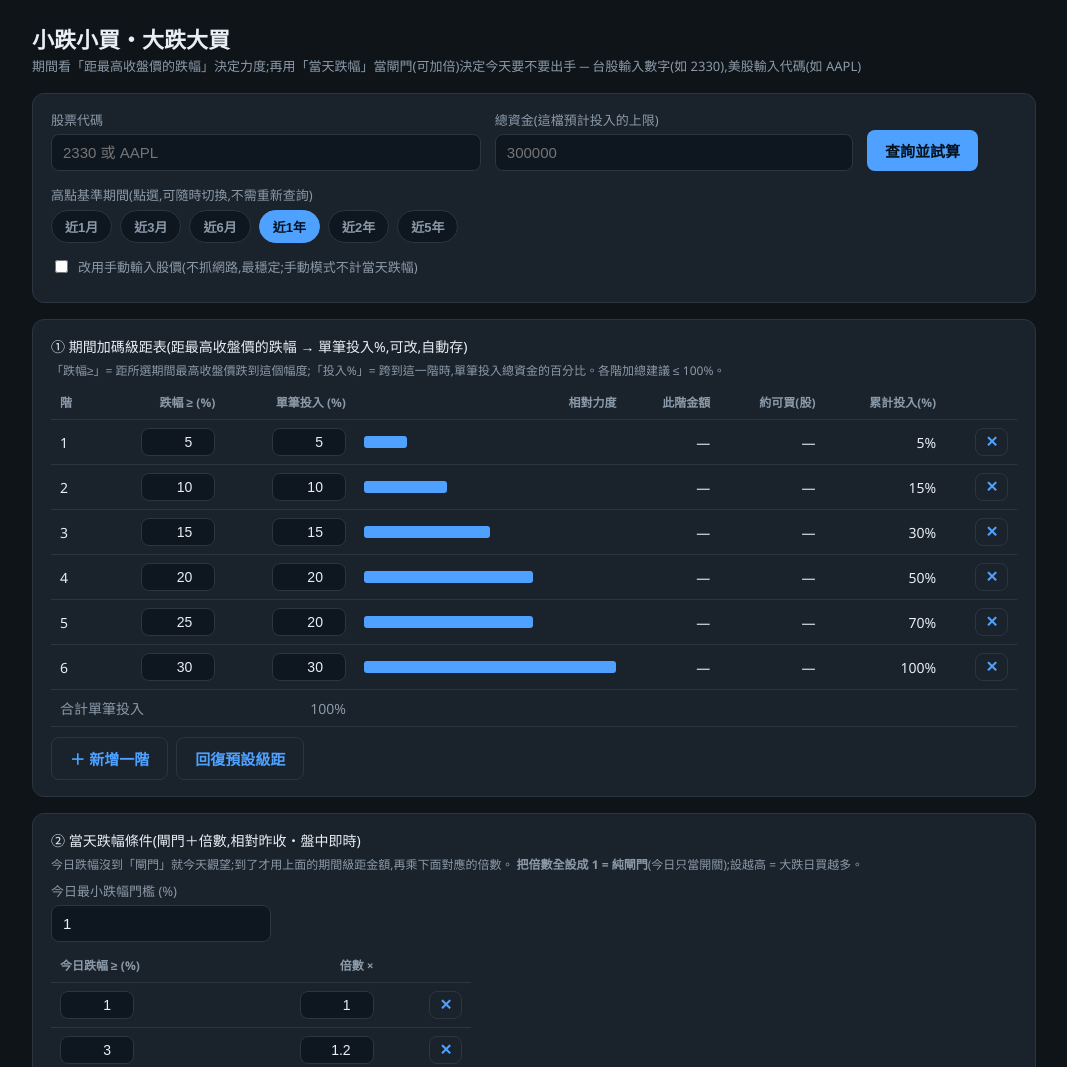
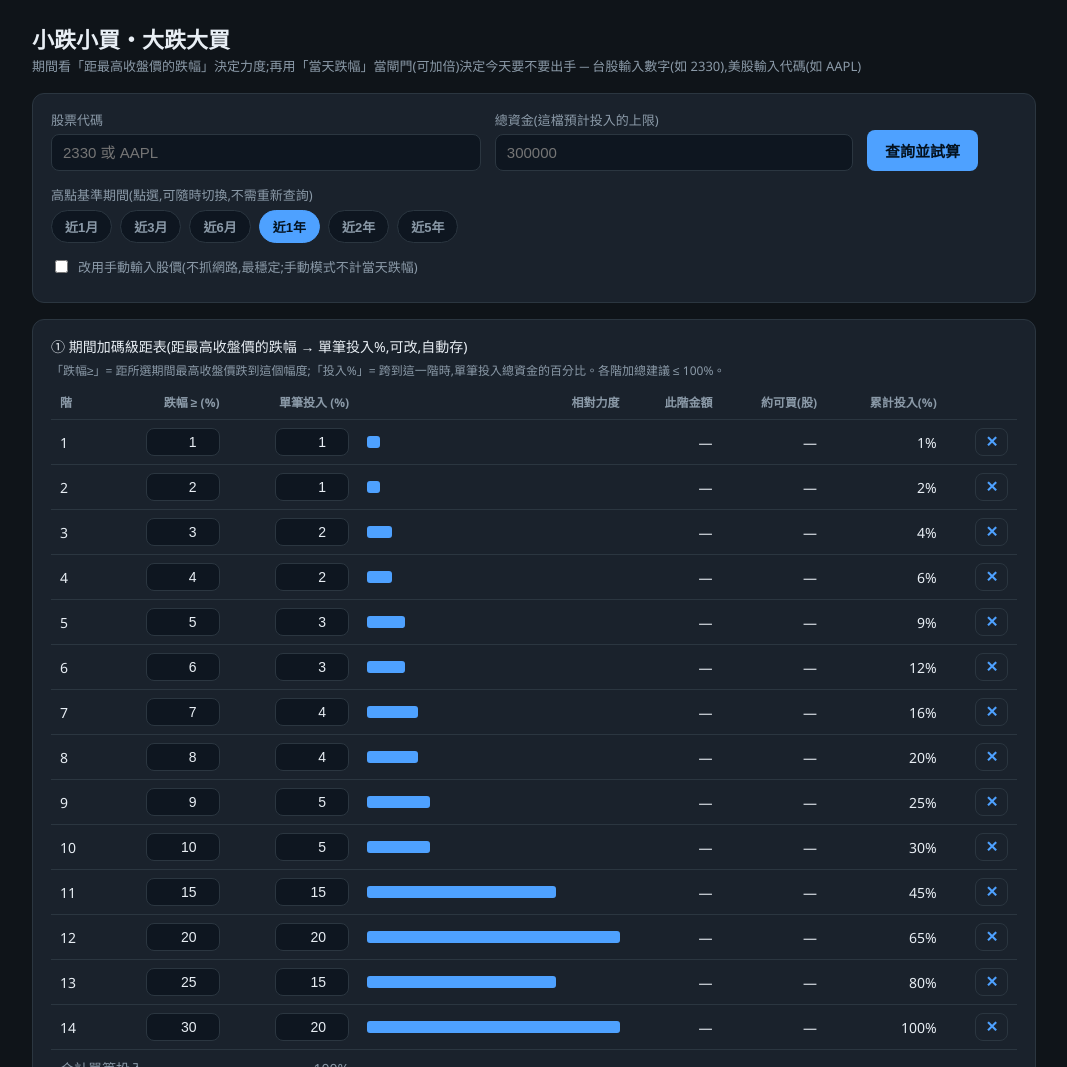
Before and after one commit to jzx0930/FinanceCalculator, a plain HTML site: page index.html in a window 1280 px wide. Shown: the top 1067 px of the page, without its empty margins (106-1173 px from the left). Drawn offline with Linux system fonts and the light colour scheme.

Commit message:
期間級距預設細分 1~10%(小跌小買),保留深跌階,總和100%
- 預設級距:1~10% 每1%一階 + 15/20/25/30% 深跌階,合計100%
- 舊預設自動升級為新預設;自訂過的保留;其他設定不受影響
- 跌幅溫度計標籤只標5的倍數避免擁擠

```diff
--- a/index.html
+++ b/index.html
@@ -204,7 +204,11 @@
    6. 換期間/改級距/改資金/改倍數都用同一份已抓資料即時重算,不重新連線。
    註:高點與今日跌幅都用收盤/昨收,未還原權息,除權息或分割可能偏差。非投資建議。
    ────────────────────────────────────────────────────────────── */
-const DEFAULT_TIERS = [[5,5],[10,10],[15,15],[20,20],[25,20],[30,30]];
+const DEFAULT_TIERS = [
+  [1,1],[2,1],[3,2],[4,2],[5,3],[6,3],[7,4],[8,4],[9,5],[10,5],   // 小跌小買:1~10% 每 1% 一階
+  [15,15],[20,20],[25,15],[30,20]                                  // 大跌大買:深跌階,合計 100%
+];
+const OLD_DEFAULT_TIERS = "[[5,5],[10,10],[15,15],[20,20],[25,20],[30,30]]";  // 舊預設 → 自動升級
 const DEFAULT_MULT  = [[1,1],[3,1.2],[5,1.5]];
 const DEFAULT_GATE  = 1;
 const RANGES = [["1m","近1月",30],["3m","近3月",91],["6m","近6月",182],
@@ -226,8 +230,10 @@ const PROXIES = [
 function loadState(){
   let s={};
   try{ s=JSON.parse(localStorage.getItem(LS))||{}; }catch(e){}
+  let tiers = (s.tiers&&s.tiers.length)? s.tiers : null;
+  if(tiers && JSON.stringify(tiers)===OLD_DEFAULT_TIERS) tiers=null;  // 還在用舊預設 → 升級為新預設
   return {
-    tiers: (s.tiers&&s.tiers.length)? s.tiers : DEFAULT_TIERS.map(r=>r.slice()),
+    tiers: tiers || DEFAULT_TIERS.map(r=>r.slice()),
     mult:  (s.mult &&s.mult.length )? s.mult  : DEFAULT_MULT.map(r=>r.slice()),
     gate:  (s.gate!=null)? s.gate : DEFAULT_GATE,
     capital: s.capital||"", symbol: s.symbol||"", range: s.range||"1y",
@@ -406,7 +412,8 @@ function renderGauge(){
   tiers.forEach(t=>{
     const x=Math.min(100,t[0]/maxTh*100);
     const tick=document.createElement("div"); tick.className="tick"; tick.style.left=x+"%";
-    tick.innerHTML=`<span>${t[0]}%</span>`; g.appendChild(tick);
+    if(t[0]%5===0) tick.innerHTML=`<span>${t[0]}%</span>`;  // 標籤只標 5 的倍數,避免 1~10 擁擠
+    g.appendChild(tick);
   });
   const d=lastQuote.dropPct;
   const mk=document.createElement("div"); mk.className="marker";
```
Also changed, not shown: 1 other file.
